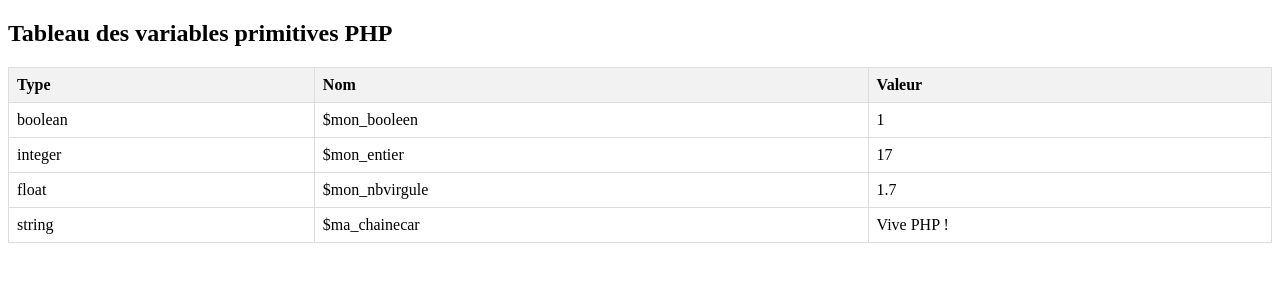
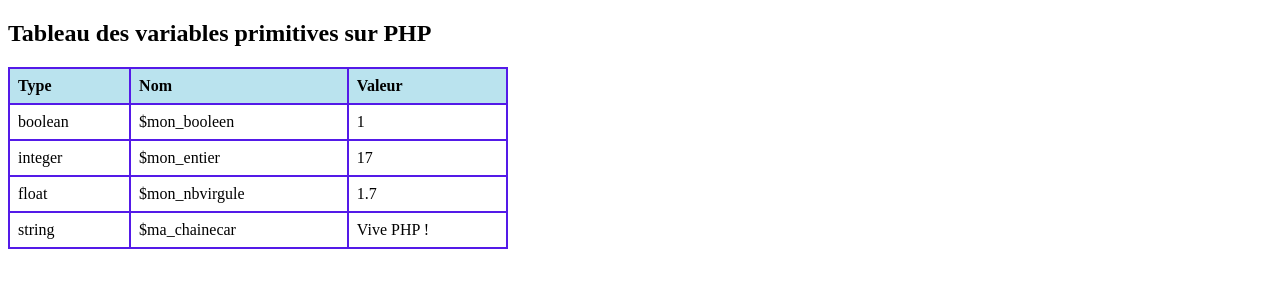
Before and after one commit to emmanuelle-dupasmahe/runtrack2, a PHP site: page / in a window 1280 px wide. Shown: the top 300 px of the page. Run offline with PHP 8.4, Linux system fonts and the light colour scheme.

Commit message:
j'ai fait des modifications sur mon tableau changement de couleur et changement de la taille du tableau

```diff
--- a/job03/index.php
+++ b/job03/index.php
@@ -21,21 +21,21 @@ $variables = [
 <style>
 table {
 border-collapse: collapse;
-width: 100%;
+width: 500px;
 }
 th, td {
-border: 1px solid #ddd;
+border: 2px solid #541ae8ff;
 padding: 8px;
 text-align: left;
 }
 th {
-background-color: #f2f2f2;
+background-color: #bae3eeff;
 }
 </style>
 </head>
 <body>
 
-<h2>Tableau des variables primitives PHP</h2>
+<h2>Tableau des variables primitives sur PHP</h2>
 
 <table>
 <thead>
```
